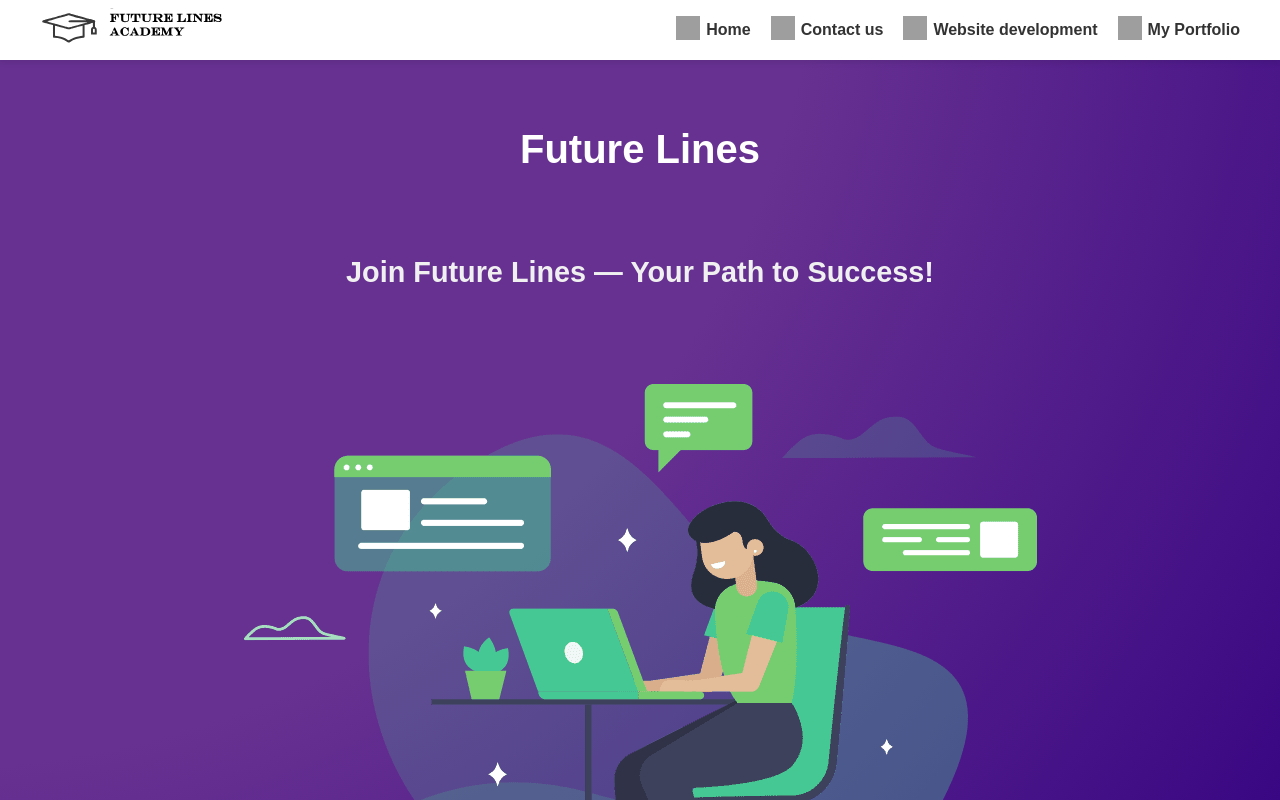
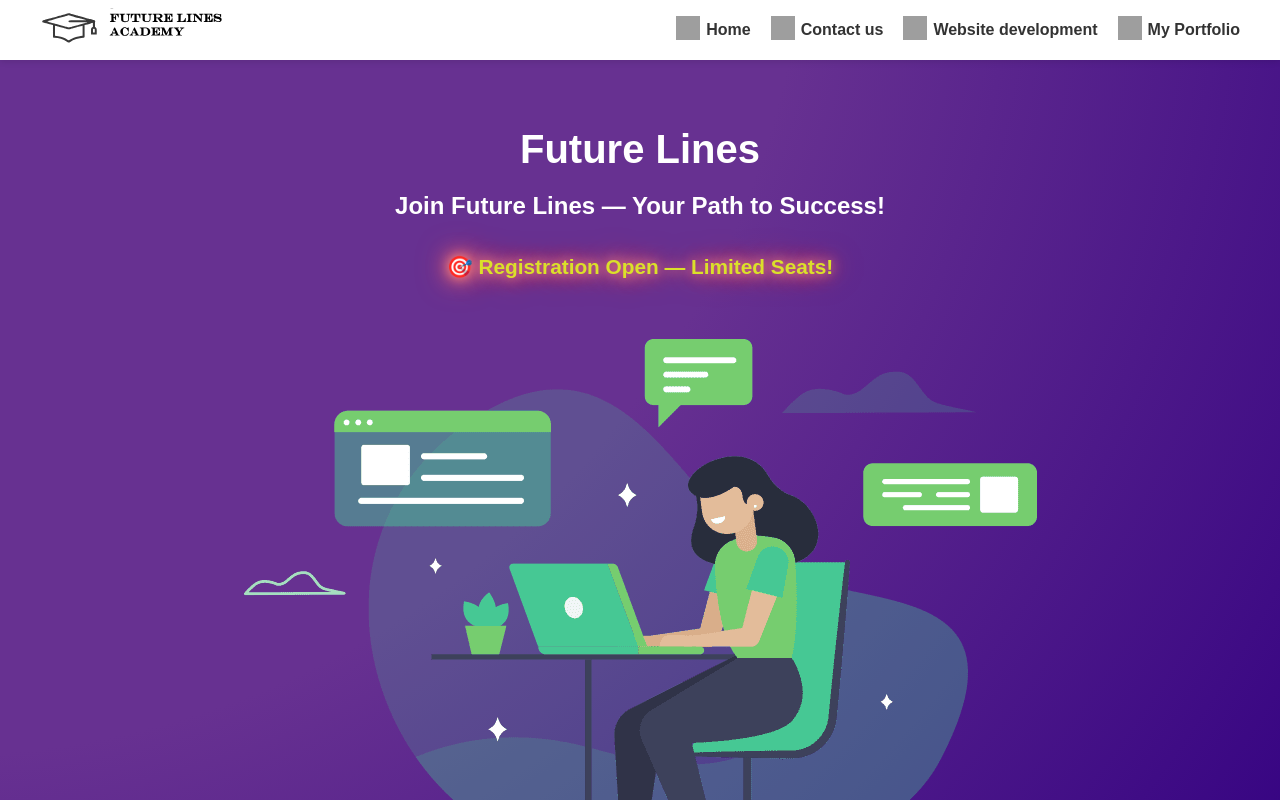
Before and after one commit to vishalamc/freelines, a React (Create React App) app: page / in a window 1280 px wide. Shown: the top 800 px of the page. Built offline with nearby package versions, Linux system fonts and the light colour scheme; grey boxes are pictures that could not be loaded.

Commit message:
Update HomePage.js

```diff
--- a/src/pages/HomePage.js
+++ b/src/pages/HomePage.js
@@ -2,6 +2,7 @@ import React from "react";
 import { Link } from "react-router-dom";
 import "../App.css";
 import { FcBullish } from "react-icons/fc";
+
 const learnCourses = [
   { icon: <FcBullish className="course-icon" />, title: "Computer Courses", desc: "Smart Teaching • Regular Tests", link: "/ComingSoon" },
   { icon: <FcBullish className="course-icon" />, title: "BCA", desc: "Smart Teaching • Regular Tests", link: "/ComingSoon" },
@@ -19,15 +20,12 @@ const practiceCourses = [
 export default function Home() {
   return (
     <div className="homepage">
+      {/* Header Section */}
       <h1 className="home-title">Future Lines</h1>
-<div className="homepage">
-  <p className="tagline">
-    <h2>Join Future Lines — Your Path to Success!</h2>
-    </p>
-</div>
+      <h2 className="subtitle">Join Future Lines — Your Path to Success!</h2>
+      <p className="admission-text animated-admission">🎯 <strong>Registration Open — Limited Seats!</strong></p>
 
-
-     {/* Showcase Image */}
+      {/* Showcase Image */}
       <div className="showcase-container">
         <img src="/showcase.png" alt="Showcase" className="showcase-img" />
       </div>
```
